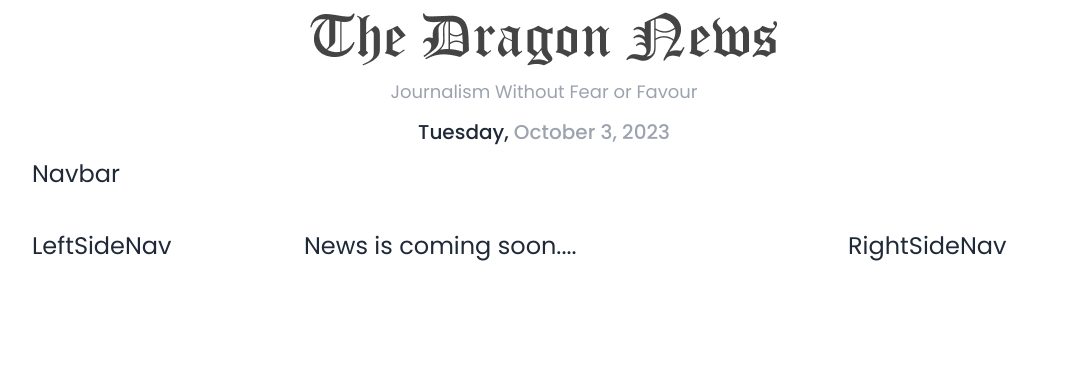
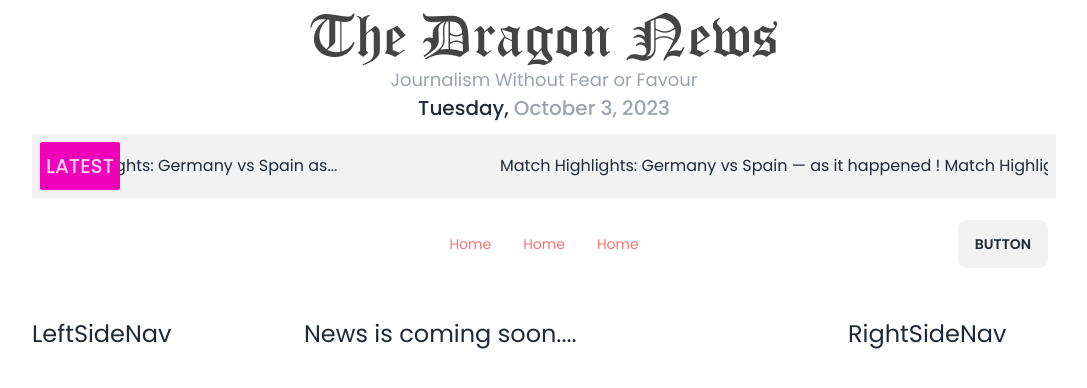
Before and after one commit to FazleRifat/dragon-news, a React (Vite) app: page / in a window 1280 px wide. Shown: the top 388 px of the page, without its empty margins (96-1183 px from the left). Built offline with nearby package versions, Linux system fonts and the light colour scheme.

Commit message:
latest slide added

```diff
--- a/package.json
+++ b/package.json
@@ -16,6 +16,7 @@
     "moment": "^2.29.4",
     "react": "^18.2.0",
     "react-dom": "^18.2.0",
+    "react-fast-marquee": "^1.6.1",
     "react-hot-toast": "^2.4.1",
     "react-icons": "^4.11.0",
     "react-router-dom": "^6.16.0",
--- /dev/null
+++ b/src/Components/Home/Headline.jsx
@@ -0,0 +1,12 @@
+import Marquee from "react-fast-marquee";
+
+const Headline = () => {
+    return (
+        <div className="bg-base-200 p-2 flex ">
+            <button className="btn btn-secondary w-20 rounded-sm text-xl font-medium">Latest</button>
+            <Marquee pauseOnHover={true} speed={100}>Match Highlights: Germany vs Spain — as it happened ! Match Highlights: Germany vs Spain as...</Marquee>
+        </div>
+    );
+};
+
+export default Headline;
--- a/src/Components/Shared/Header/Header.jsx
+++ b/src/Components/Shared/Header/Header.jsx
@@ -1,12 +1,17 @@
 import logo from '../../../assets/logo.png'
 import moment from 'moment/moment';
+import Headline from '../../Home/Headline';
 const Header = () => {
     return (
-        <div className='max-w-xl mx-auto flex flex-col justify-center items-center gap-3 my-3'>
-            <img src={logo} alt="" />
+       <div className='space-y-3 my-3'>
+         <div className='text-center '>
+            <img className='mx-auto' src={logo} alt="" />
             <h3 className='text-lg font-normal text-gray-400'>Journalism Without Fear or Favour</h3>
             <p className='font-medium text-xl'>{moment().format("dddd, ")}<span className='text-gray-400'>{moment().format("MMMM D, YYYY")}</span></p>
+
         </div>
+        <Headline></Headline>
+       </div>
     );
 };
 
--- a/src/Components/Shared/Navbar/Navbar.jsx
+++ b/src/Components/Shared/Navbar/Navbar.jsx
@@ -1,11 +1,58 @@
-
+import { NavLink } from "react-router-dom";
 
 const Navbar = () => {
-    return (
-        <div>
-            <h1 className="text-2xl">Navbar</h1>
-        </div>
-    );
+  const links = (
+    <>
+      <li className="text-gray-400">
+        <NavLink
+          to="/"
+          className={({ isActive, isPending }) =>
+            isPending ? "pending" : isActive ? "text-red-400" : ""
+          }
+        >
+          Home
+        </NavLink>
+      </li>
+      <li className="text-gray-400">
+        <NavLink
+          to="/"
+          className={({ isActive, isPending }) =>
+            isPending ? "pending" : isActive ? "text-red-400" : ""
+          }
+        >
+          Home
+        </NavLink>
+      </li>
+      <li className="text-gray-400">
+        <NavLink
+          to="/"
+          className={({ isActive, isPending }) =>
+            isPending ? "pending" : isActive ? "text-red-400" : ""
+          }
+        >
+          Home
+        </NavLink>
+      </li>
+    </>
+  );
+
+  return (
+    <div className="navbar bg-base-100">
+      <div className="navbar-start">
+        <div className="dropdown"></div>
+      </div>
+      <div className="navbar-center hidden lg:flex">
+        <ul className="menu menu-horizontal px-1">
+         {
+            links
+         }
+        </ul>
+      </div>
+      <div className="navbar-end">
+        <a className="btn">Button</a>
+      </div>
+    </div>
+  );
 };
 
 export default Navbar;
```
Also changed, not shown: 1 other file (tests, documents, lock files or other folders).
